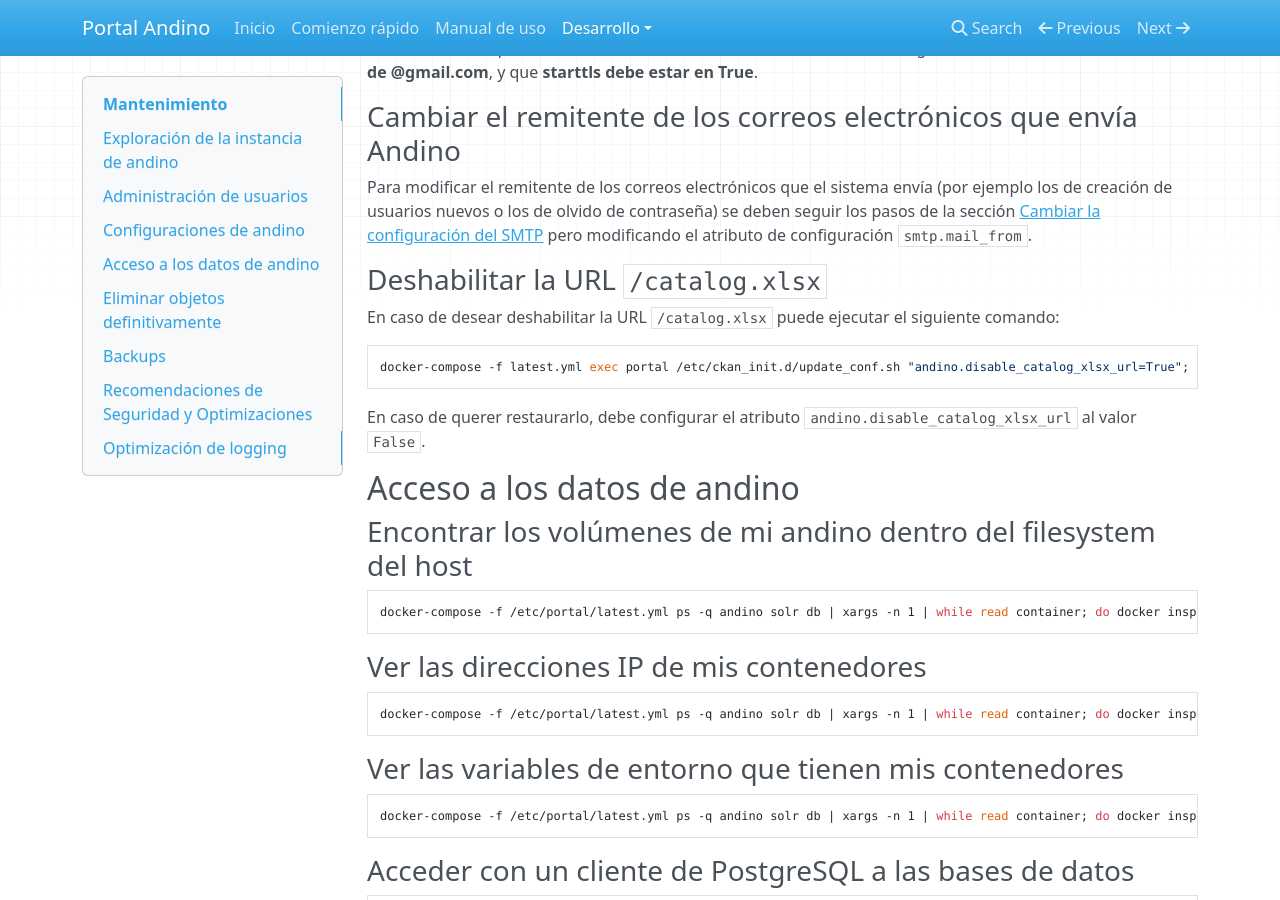
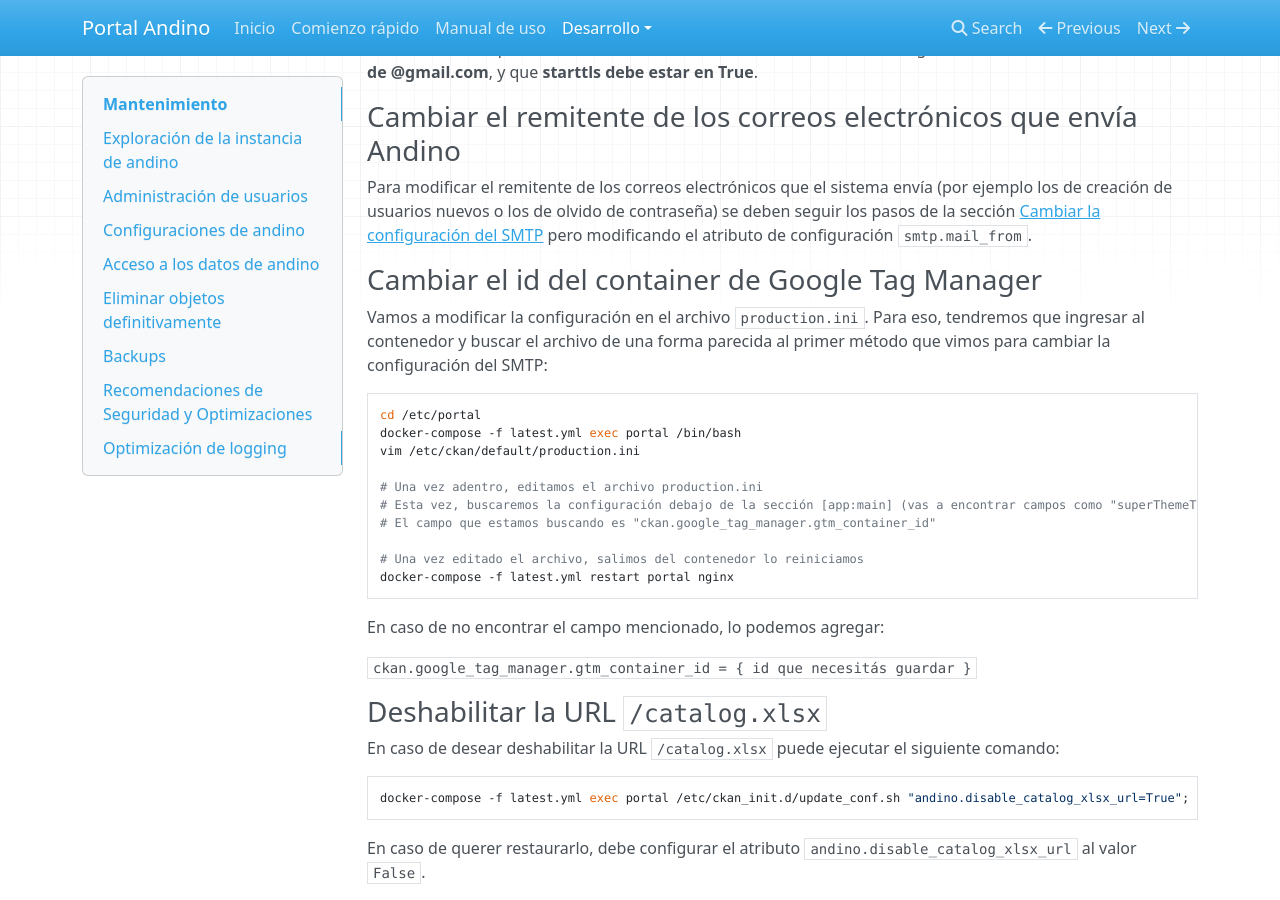
Before and after one commit to datosgobar/portal-andino, an MkDocs documentation site: the page built from docs/developers/maintenance.md, in a window 1280 px wide and 900 px high, scrolled down 3083 px. Built offline with MkDocs 1.6.1, drawn with Linux system fonts in a browser that asks for light colours; nearby versions of some CDN libraries; old or Windows-style settings are respelled for this version of MkDocs.

Commit message:
Actualizo documentación para poder editar la configuración de Google Tag Manager

````diff
--- a/docs/developers/maintenance.md
+++ b/docs/developers/maintenance.md
@@ -156,6 +156,27 @@ de @gmail.com**, y que **starttls debe estar en True**.
 ### Cambiar el remitente de los correos electrónicos que envía Andino
 
 Para modificar el remitente de los correos electrónicos que el sistema envía (por ejemplo los de creación de usuarios nuevos o los de olvido de contraseña) se deben seguir los pasos de la sección [Cambiar la configuración del SMTP](#cambiar-la-configuracion-del-smtp) pero modificando el atributo de configuración `smtp.mail_from`.
+
+### Cambiar el id del container de Google Tag Manager
+
+Vamos a modificar la configuración en el archivo `production.ini`. Para eso, tendremos que ingresar al contenedor y buscar el archivo de una forma parecida al primer método que vimos para cambiar la configuración del SMTP:
+
+```bash
+cd /etc/portal
+docker-compose -f latest.yml exec portal /bin/bash
+vim /etc/ckan/default/production.ini
+
+# Una vez adentro, editamos el archivo production.ini
+# Esta vez, buscaremos la configuración debajo de la sección [app:main] (vas a encontrar campos como "superThemeTaxonomy" y "ckan.site.title")
+# El campo que estamos buscando es "ckan.google_tag_manager.gtm_container_id"
+
+# Una vez editado el archivo, salimos del contenedor lo reiniciamos
+docker-compose -f latest.yml restart portal nginx
+```
+
+En caso de no encontrar el campo mencionado, lo podemos agregar:
+
+`ckan.google_tag_manager.gtm_container_id = { id que necesitás guardar }`
 
 ### Deshabilitar la URL `/catalog.xlsx`
 
````
